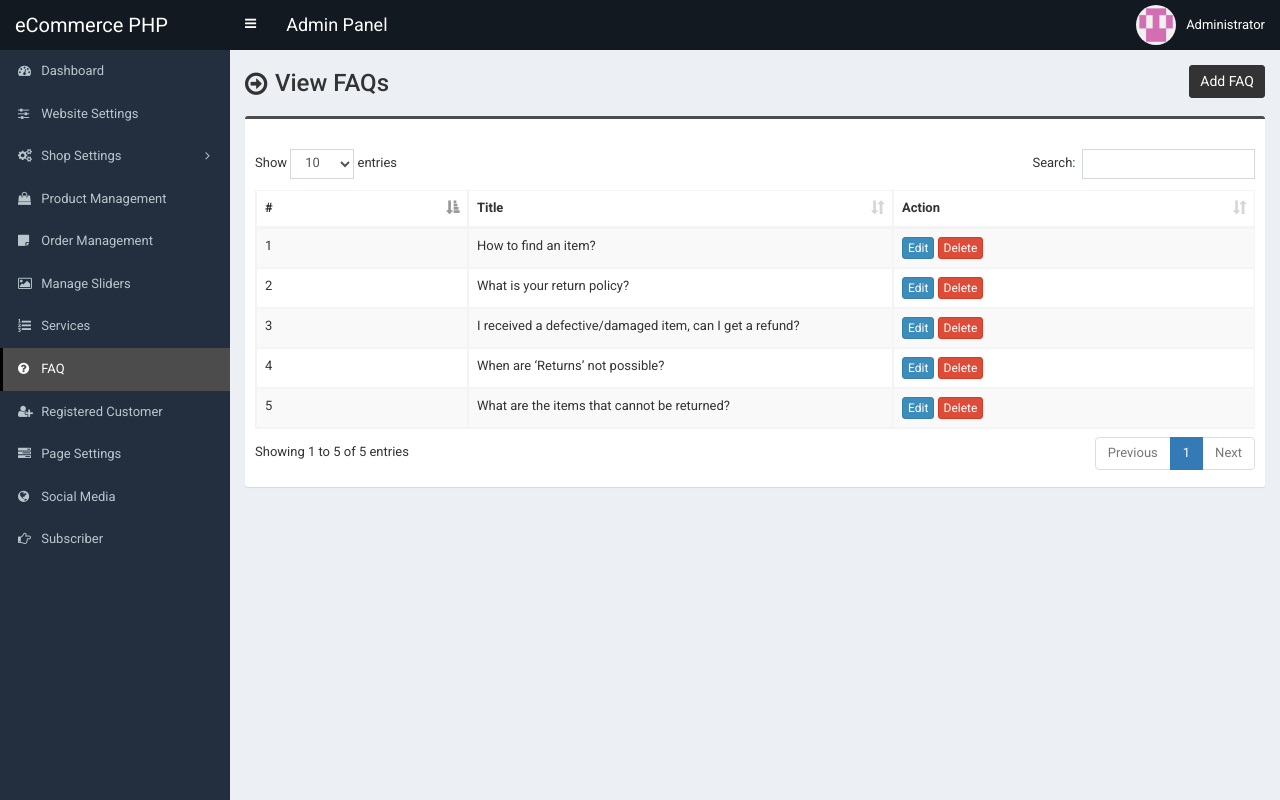
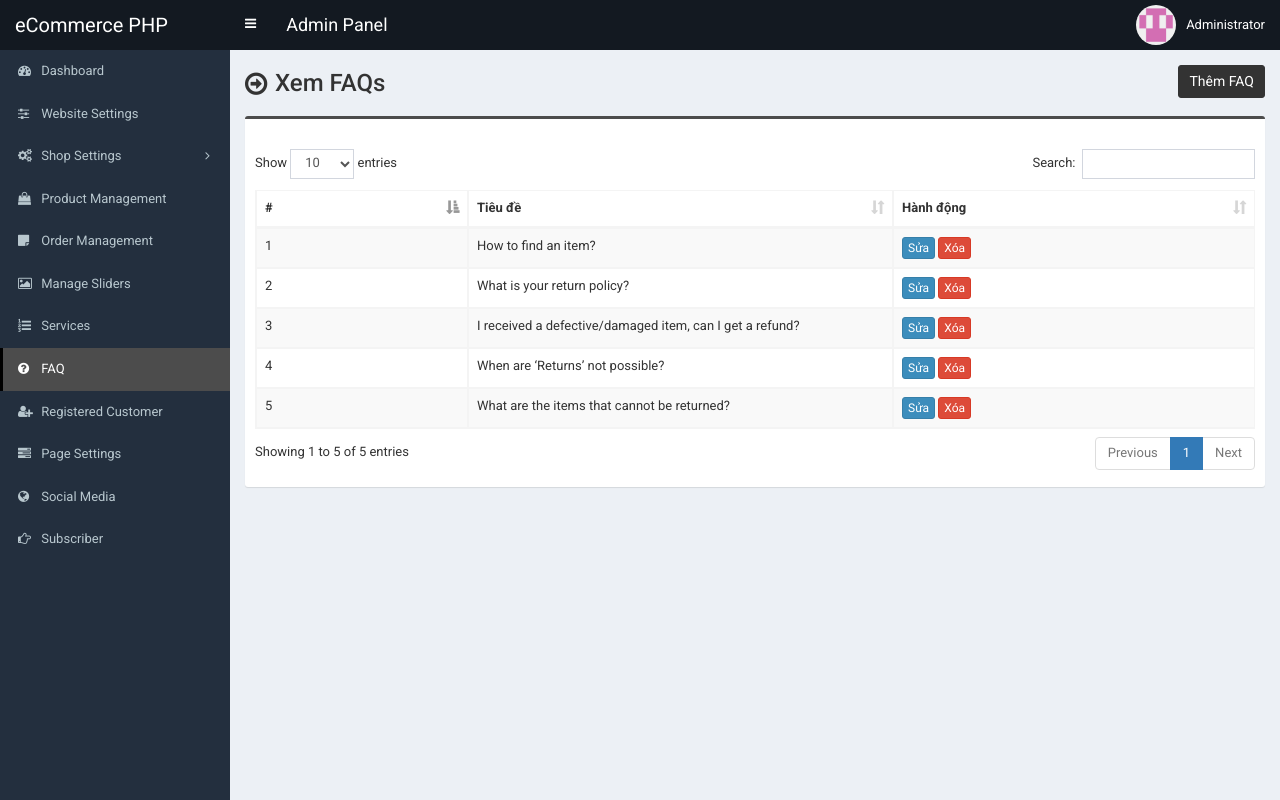
Before and after one commit to TuyetPhuongTong/Nhom4, a PHP site: page /admin/faq.php in a window 1280 px wide. Run offline with PHP 8.4, Linux system fonts and the light colour scheme; a user stored in the database is signed in; data comes from the database, SQL or seed files in the repository.

Commit message:
Update faq.php

```diff
--- a/admin/faq.php
+++ b/admin/faq.php
@@ -2,10 +2,10 @@
 
 <section class="content-header">
 	<div class="content-header-left">
-		<h1>View FAQs</h1>
+		<h1>Xem FAQs</h1>
 	</div>
 	<div class="content-header-right">
-		<a href="faq-add.php" class="btn btn-primary btn-sm">Add FAQ</a>
+		<a href="faq-add.php" class="btn btn-primary btn-sm">Thêm FAQ</a>
 	</div>
 </section>
 
@@ -18,8 +18,8 @@
 						<thead>
 							<tr>
 								<th width="30">#</th>
-								<th width="100">Title</th>
-								<th width="80">Action</th>
+								<th width="100">Tiêu đề</th>
+								<th width="80">Hành động</th>
 							</tr>
 						</thead>
 						<tbody>
@@ -35,41 +35,37 @@
 									<td><?php echo $i; ?></td>
 									<td><?php echo $row['faq_title']; ?></td>
 									<td>
-										<a href="faq-edit.php?id=<?php echo $row['faq_id']; ?>" class="btn btn-primary btn-xs">Edit</a>
-										<a href="#" class="btn btn-danger btn-xs" data-href="faq-delete.php?id=<?php echo $row['faq_id']; ?>" data-toggle="modal" data-target="#confirm-delete">Delete</a>
+										<a href="faq-edit.php?id=<?php echo $row['faq_id']; ?>" class="btn btn-primary btn-xs">Sửa</a>
+										<a href="#" class="btn btn-danger btn-xs" data-href="faq-delete.php?id=<?php echo $row['faq_id']; ?>" data-toggle="modal" data-target="#confirm-delete">Xóa</a>
 									</td>
 								</tr>
 								<?php
 							}
-							?>
+						 ?>
 						</tbody>
 					</table>
 				</div>
 			</div>
 		</div>
 	</div>
-
-
 </section>
-
 
 <div class="modal fade" id="confirm-delete" tabindex="-1" role="dialog" aria-labelledby="myModalLabel" aria-hidden="true">
     <div class="modal-dialog">
         <div class="modal-content">
             <div class="modal-header">
                 <button type="button" class="close" data-dismiss="modal" aria-hidden="true">&times;</button>
-                <h4 class="modal-title" id="myModalLabel">Delete Confirmation</h4>
+                <h4 class="modal-title" id="myModalLabel">Xác nhận xóa</h4>
             </div>
             <div class="modal-body">
-                <p>Are you sure want to delete this item?</p>
+                <p>Bạn có chắc chắn muốn xóa mục này không?</p>
             </div>
             <div class="modal-footer">
-                <button type="button" class="btn btn-default" data-dismiss="modal">Cancel</button>
-                <a class="btn btn-danger btn-ok">Delete</a>
+                <button type="button" class="btn btn-default" data-dismiss="modal">Hủy</button>
+                <a class="btn btn-danger btn-ok">Xóa</a>
             </div>
         </div>
     </div>
 </div>
 
-
 <?php require_once('footer.php'); ?>
```
